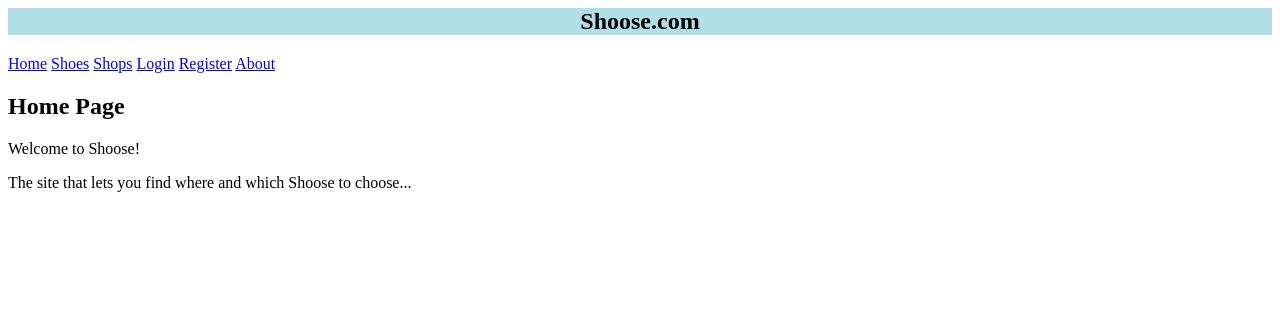
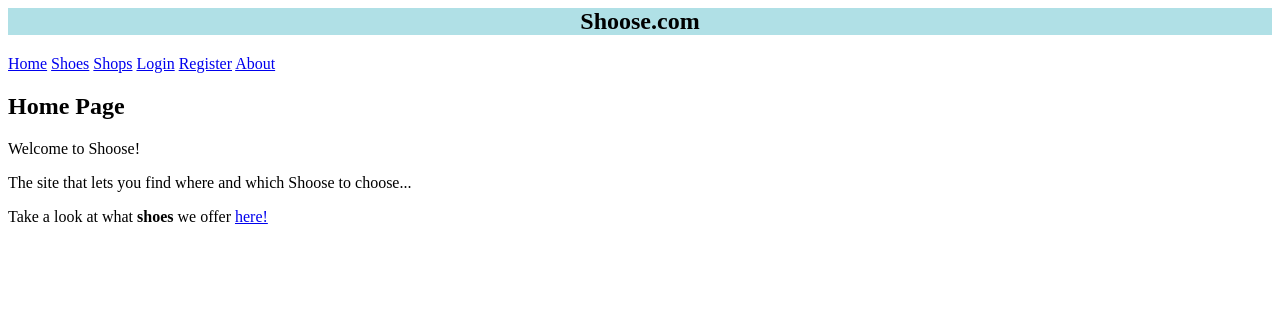
Before and after one commit to Jortuk/SFIA-1, a Flask app: page / in a window 1280 px wide. Shown: the top 333 px of the page. Run offline with Flask 2, Linux system fonts and the light colour scheme.

Commit message:
Updated home.html

```diff
--- a/application/templates/home.html
+++ b/application/templates/home.html
@@ -3,4 +3,9 @@
 <h2>{{ title }}</h2>
 <p>Welcome to Shoose!</p>
 <p>The site that lets you find where and which Shoose to choose...</p>
+
+<p>Take a look at what <b>shoes</b> we offer <a href="{{ url_for('shoesadmin') }}">here!</a></p>
+
+
+
 {% endblock %}
```
